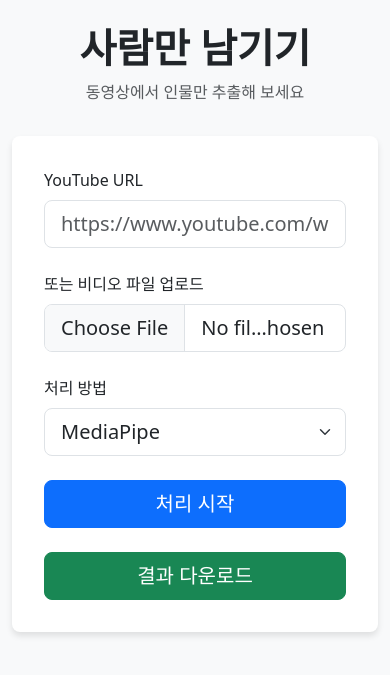
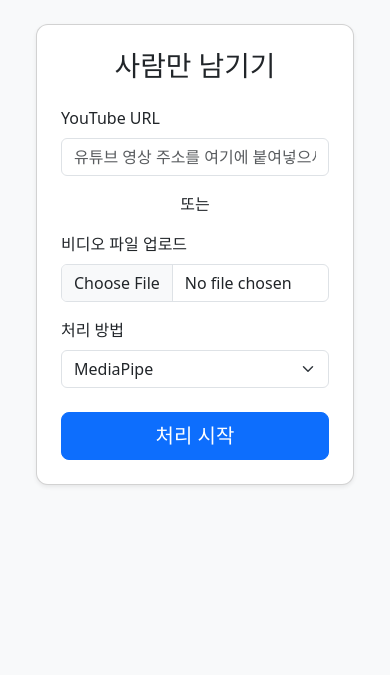
Before and after one commit to gumiproject/camera_ai, a Flask app: page / in a window 390 px wide. Shown: the top 675 px of the page. Run offline with Flask 3, Linux system fonts and the light colour scheme.

Commit message:
모바일 대응

```diff
--- a/person-seg-web/app.py
+++ b/person-seg-web/app.py
@@ -120,9 +120,23 @@
     cap.release(); out.release()
 
 # ── Flask 라우트 ───────────────────────────────────────────────────
+
 @app.route('/', methods=['GET'])
 def index():
-    return render_template('index.html', yolo_ok=YOLO_OK)
+    # 사용자의 User-Agent 문자열을 가져옵니다.
+    user_agent = request.headers.get('User-Agent', '').lower()
+
+    # User-Agent에 모바일 기기를 나타내는 흔한 키워드가 있는지 확인합니다.
+    mobile_keywords = ['mobi', 'iphone', 'ipad', 'android', 'ipod', 'windows phone']
+    is_mobile = any(keyword in user_agent for keyword in mobile_keywords)
+
+    if is_mobile:
+        # 모바일 기기라면 mobile.html을 렌더링합니다.
+        return render_template('mobile.html', yolo_ok=YOLO_OK)
+    else:
+        # 데스크톱 기기라면 기존 index.html을 렌더링합니다.
+        return render_template('index.html', yolo_ok=YOLO_OK)
+
 
 @app.route('/submit', methods=['POST'])
 def submit():
--- a/person-seg-web/templates/index.html
+++ b/person-seg-web/templates/index.html
@@ -3,173 +3,231 @@
 <head>
   <meta charset="utf-8">
   <meta name="viewport" content="width=device-width, initial-scale=1">
-  <title>사람만 남기기 (프로그레스 바)</title>
-  <link href="https://cdn.jsdelivr.net/npm/bootstrap@5.3.0/dist/css/bootstrap.min.css" rel="stylesheet">
+  <title>People Isolation</title>
+  <link href="https://cdn.jsdelivr.net/npm/bootstrap@5.3.0/dist/css/bootstrap.min.css"
+        rel="stylesheet">
   <style>
-    body {
-      background-color: #f8f9fa;
+    body { background-color: #f8f9fa; }
+    .container { max-width: 680px; }
+    .card { border-radius: 0.75rem; }
+    /* 진행도 컨테이너는 기본적으로 숨김 */
+    #progress-container { display: none; }
+    #video-preview-container {
+        display: none; position: relative;
+        overflow: hidden; width: 100%;
+        padding-top: 56.25%; /* 16:9 Aspect Ratio */
     }
-    .form-container {
-      background: white;
-      padding: 2rem;
-      border-radius: 0.5rem;
-      box-shadow: 0 4px 6px rgba(0, 0, 0, 0.1);
-      margin-top: 2rem;
-    }
-    @media (max-width: 576px) {
-      .display-5 {
-        font-size: 2.5rem;
-      }
-    }
-    /* 프로그레스 바 관련 스타일 */
-    #progress-wrapper {
-      display: none; /* 처음에는 숨김 */
+    #video-preview-container iframe {
+        position: absolute; top: 0; left: 0;
+        bottom: 0; right: 0; width: 100%;
+        height: 100%; border-radius: 0.5rem;
     }
   </style>
 </head>
-<body>
+<body class="p-4">
   <div class="container">
-    <div class="row justify-content-center">
-      <div class="col-md-8 col-lg-6">
-        <div class="text-center my-4">
-          <h1 class="display-5 fw-bold">사람만 남기기</h1>
-          <p class="text-muted">동영상에서 인물만 추출해 보세요</p>
+    <div class="card shadow-sm">
+        <div class="card-body p-4 p-md-5">
+            <h1 class="mb-4 text-center">사람만 남기기</h1>
+
+            <div id="alert-container"></div>
+
+            <form id="processing-form">
+              <fieldset id="form-fieldset">
+                <div class="mb-3">
+                  <label for="youtube_url" class="form-label">YouTube URL</label>
+                  <input type="url" name="youtube_url" id="youtube_url" class="form-control" placeholder="유튜브 영상 주소를 여기에 붙여넣으세요">
                 </div>
 
-        <div id="alert-placeholder"></div>
+                <div id="video-preview-container" class="mb-3"></div>
+                <div class="text-center my-3">또는</div>
 
-        <div class="form-container">
-          <!-- (1) 폼에 ID 부여 -->
-          <form id="upload-form">
-            <div class="mb-4">
-              <label for="youtube_url" class="form-label fw-medium">YouTube URL</label>
-              <input type="url" name="youtube_url" id="youtube_url" class="form-control form-control-lg" placeholder="https://www.youtube.com/watch?v=...">
+                <div class="mb-3">
+                  <label for="video_file" class="form-label">비디오 파일 업로드</label>
+                  <input type="file" name="video_file" id="video_file" accept="video/*" class="form-control">
                 </div>
                 <div class="mb-4">
-              <label for="video_file" class="form-label fw-medium">또는 비디오 파일 업로드</label>
-              <input type="file" name="video_file" id="video_file" accept="video/*" class="form-control form-control-lg">
-            </div>
-            <div class="mb-4">
-              <label for="method" class="form-label fw-medium">처리 방법</label>
-              <select name="method" id="method" class="form-select form-select-lg">
-                {% if use_yolo %}<option value="yolo">YOLOv8-segmentation</option>{% endif %}
+                  <label for="method" class="form-label">처리 방법</label>
+                  <select name="method" id="method" class="form-select">
+                    {% if yolo_ok %}<option value="yolo">YOLOv8</option>{% endif %}
                     <option value="mp" selected>MediaPipe</option>
                   </select>
                 </div>
                 <div class="d-grid">
-              <button type="submit" id="submit-btn" class="btn btn-primary btn-lg">처리 시작</button>
+                  <button type="submit" class="btn btn-primary btn-lg" id="submit-button">처리 시작</button>
                 </div>
+              </fieldset>
             </form>
 
-          <!-- (2) 프로그레스 바와 다운로드 버튼 UI 추가 -->
-          <div id="progress-wrapper" class="mt-4">
-            <p id="progress-status" class="text-center mb-1">처리 중...</p>
-            <div class="progress" role="progressbar" style="height: 25px;">
-              <div id="progress-bar" class="progress-bar progress-bar-striped progress-bar-animated" style="width: 0%;">0%</div>
+            <div id="progress-container" class="mt-4">
+                <p id="status-text" class="text-center">서버에 파일을 전송 중입니다...</p>
+                <div class="progress" style="height: 25px;">
+                    <div id="progress-bar" class="progress-bar progress-bar-striped progress-bar-animated" role="progressbar" style="width: 0%;" aria-valuenow="0" aria-valuemin="0" aria-valuemax="100">0%</div>
                 </div>
+                <div class="d-grid mt-3">
+                    <a href="#" id="download-button" class="btn btn-success btn-lg" style="display: none;">결과 다운로드</a>
+                    <button id="reset-button" class="btn btn-secondary btn-lg mt-2" style="display: none;">새로 시작하기</button>
                 </div>
-          <div id="result-wrapper" class="mt-4 d-grid" style="display: none;">
-             <a href="#" id="download-btn" class="btn btn-success btn-lg">결과 다운로드</a>
-          </div>
-
             </div>
         </div>
     </div>
   </div>
 
-  <!-- (3) JavaScript 코드 추가 -->
   <script>
-    const form = document.getElementById('upload-form');
-    const submitBtn = document.getElementById('submit-btn');
-    const progressWrapper = document.getElementById('progress-wrapper');
+    // 폼 요소들
+    const processingForm = document.getElementById('processing-form');
+    const formFieldset = document.getElementById('form-fieldset');
+    const youtubeUrlInput = document.getElementById('youtube_url');
+    const videoFileInput = document.getElementById('video_file');
+
+    // UI 요소들
+    const progressContainer = document.getElementById('progress-container');
     const progressBar = document.getElementById('progress-bar');
-    const progressStatus = document.getElementById('progress-status');
-    const resultWrapper = document.getElementById('result-wrapper');
-    const downloadBtn = document.getElementById('download-btn');
-    const alertPlaceholder = document.getElementById('alert-placeholder');
+    const statusText = document.getElementById('status-text');
+    const downloadButton = document.getElementById('download-button');
+    const resetButton = document.getElementById('reset-button');
+    const alertContainer = document.getElementById('alert-container');
 
-    let intervalId;
+    let progressInterval;
 
-    form.addEventListener('submit', async (e) => {
-      e.preventDefault(); // 기본 폼 제출 동작을 막음
-
-      // UI 초기화
-      submitBtn.disabled = true;
-      submitBtn.innerHTML = '<span class="spinner-border spinner-border-sm" role="status" aria-hidden="true"></span> 잠시만 기다려주세요...';
-      progressWrapper.style.display = 'block';
-      progressBar.style.width = '0%';
-      progressBar.textContent = '0%';
-      progressStatus.textContent = '업로드 중...';
-      resultWrapper.style.display = 'none';
-      alertPlaceholder.innerHTML = '';
-
-      const formData = new FormData(form);
-
-      try {
-        const response = await fetch('/process', {
-          method: 'POST',
-          body: formData,
-        });
-
-        const data = await response.json();
-
-        if (!response.ok) {
-          throw new Error(data.error || '알 수 없는 오류가 발생했습니다.');
-        }
-
-        const taskId = data.task_id;
-        intervalId = setInterval(() => checkTaskStatus(taskId), 2000); // 2초마다 상태 확인
-
-      } catch (error) {
-        showAlert(`오류 발생: ${error.message}`, 'danger');
-        resetUI();
-      }
-    });
-
-    async function checkTaskStatus(taskId) {
-      try {
-        const response = await fetch(`/status/${taskId}`);
-        const data = await response.json();
-
-        if (data.progress >= 0 && data.progress <= 100) {
-          progressBar.style.width = `${data.progress}%`;
-          progressBar.textContent = `${data.progress}%`;
-          progressStatus.textContent = data.status;
-        }
-
-        if (data.status === '완료') {
-          clearInterval(intervalId);
-          progressStatus.textContent = '변환 완료!';
-          progressBar.classList.remove('progress-bar-animated');
-          downloadBtn.href = `/download/${taskId}`;
-          resultWrapper.style.display = 'block';
-          resetUI();
-        } else if (data.progress < 0) { // 오류 발생 시
-          throw new Error(data.status);
-        }
-      } catch (error) {
-        clearInterval(intervalId);
-        showAlert(`작업 실패: ${error.message}`, 'danger');
-        resetUI();
-      }
-    }
-
-    function showAlert(message, type) {
+    function showAlert(message, category = 'danger') {
         const wrapper = document.createElement('div');
         wrapper.innerHTML = [
-        `<div class="alert alert-${type} alert-dismissible" role="alert">`,
-        `   <div>${message}</div>`,
+            `<div class="alert alert-${category} alert-dismissible fade show" role="alert">`,
+            `   ${message}`,
             '   <button type="button" class="btn-close" data-bs-dismiss="alert" aria-label="Close"></button>',
             '</div>'
         ].join('');
-      alertPlaceholder.append(wrapper);
+        alertContainer.innerHTML = ''; // 기존 알림 메시지 삭제
+        alertContainer.append(wrapper);
+    }
+
+    function checkProgress(taskId) {
+        progressInterval = setInterval(() => {
+            fetch(`/progress/${taskId}`)
+                .then(response => response.json())
+                .then(data => {
+                    if (data.error) {
+                        clearInterval(progressInterval);
+                        showAlert(data.error);
+                        resetUI();
+                        return;
+                    }
+
+                    const progress = data.progress || 0;
+                    progressBar.style.width = progress + '%';
+                    progressBar.innerText = progress + '%';
+
+                    // 상태 텍스트 업데이트
+                    if (data.status === 'pending') statusText.innerText = '작업 대기 중...';
+                    else if (data.status === 'downloading') statusText.innerText = 'YouTube 영상 다운로드 중...';
+                    else if (data.status === 'processing') statusText.innerText = '영상 처리 중...';
+
+                    if (data.status === 'complete') {
+                        clearInterval(progressInterval);
+                        statusText.innerText = '변환 완료! 아래 버튼으로 다운로드하세요.';
+                        progressBar.classList.remove('progress-bar-animated');
+                        downloadButton.href = `/download/${taskId}`;
+                        downloadButton.style.display = 'block';
+                        resetButton.style.display = 'block';
+                        // 자동 다운로드 (선택 사항)
+                        // window.location.href = `/download/${taskId}`;
+                    } else if (data.status === 'error') {
+                        clearInterval(progressInterval);
+                        statusText.innerText = `오류 발생: ${data.error}`;
+                        progressBar.classList.add('bg-danger');
+                        resetButton.style.display = 'block';
+                    }
+                })
+                .catch(err => {
+                    clearInterval(progressInterval);
+                    showAlert('진행 상태를 확인하는 중 오류가 발생했습니다.');
+                    resetUI();
+                });
+        }, 2000);
     }
 
     function resetUI() {
-        submitBtn.disabled = false;
-        submitBtn.innerHTML = '처리 시작';
+        formFieldset.disabled = false;
+
+        progressContainer.style.display = 'none';
+        progressBar.style.width = '0%';
+        progressBar.innerText = '0%';
+        progressBar.classList.remove('bg-danger');
+        progressBar.classList.add('progress-bar-animated');
+
+        downloadButton.style.display = 'none';
+        resetButton.style.display = 'none';
+
+        // 입력 값 초기화 (선택사항)
+        // youtubeUrlInput.value = '';
+        // videoFileInput.value = '';
+        // document.getElementById('video-preview-container').style.display = 'none';
     }
+
+    resetButton.addEventListener('click', resetUI);
+
+    processingForm.addEventListener('submit', function(event) {
+        event.preventDefault();
+
+        const formData = new FormData(processingForm);
+        if (!formData.get('youtube_url') && (!formData.get('video_file') || formData.get('video_file').size === 0)) {
+            showAlert('YouTube URL을 입력하거나 비디오 파일을 업로드해 주세요.', 'warning');
+            return;
+        }
+
+        // *** 변경점: 폼을 숨기는 대신 비활성화 ***
+        formFieldset.disabled = true;
+        progressContainer.style.display = 'block';
+        alertContainer.innerHTML = ''; // 이전 알림 지우기
+
+        // UI 초기화
+        progressBar.style.width = '0%';
+        progressBar.innerText = '0%';
+        progressBar.classList.remove('bg-danger');
+        progressBar.classList.add('progress-bar-animated');
+        downloadButton.style.display = 'none';
+        resetButton.style.display = 'none';
+        statusText.innerText = '서버에 파일을 전송하고 작업을 준비 중입니다...';
+
+        fetch('/submit', {
+            method: 'POST',
+            body: formData,
+        })
+        .then(response => {
+            if (!response.ok) { return response.json().then(err => { throw new Error(err.error || '알 수 없는 서버 오류'); }); }
+            return response.json();
+        })
+        .then(data => {
+            if (data.task_id) { checkProgress(data.task_id); }
+            else { throw new Error(data.error || '작업 ID를 받지 못했습니다.'); }
+        })
+        .catch(err => {
+            showAlert(err.message, 'danger');
+            resetUI();
+        });
+    });
+
+    // --- 미리보기 로직 (이전과 동일) ---
+    const previewContainer = document.getElementById('video-preview-container');
+    function getYouTubeId(url) {
+        const regex = /(?:https?:\/\/)?(?:www\.)?(?:youtube\.com\/(?:watch\?v=|embed\/|shorts\/|v\/)|youtu\.be\/)([a-zA-Z0-9_-]{11})/;
+        return url.match(regex)?.[1] || null;
+    }
+    youtubeUrlInput.addEventListener('input', () => {
+        const videoId = getYouTubeId(youtubeUrlInput.value);
+        if (videoId) {
+            previewContainer.innerHTML = `<iframe src="https://www.youtube.com/embed/${videoId}" frameborder="0" allowfullscreen></iframe>`;
+            previewContainer.style.display = 'block';
+            videoFileInput.value = ''; videoFileInput.disabled = true;
+        } else {
+            previewContainer.innerHTML = ''; previewContainer.style.display = 'none';
+            videoFileInput.disabled = false;
+        }
+    });
+    videoFileInput.addEventListener('input', () => {
+        youtubeUrlInput.disabled = !!videoFileInput.files.length;
+    });
   </script>
-
 </body>
 </html>
```
Also changed, not shown: person-seg-web/templates/mobile.html (added, +175 -0 lines). Lines whose indentation alone changed are shown as unchanged.
